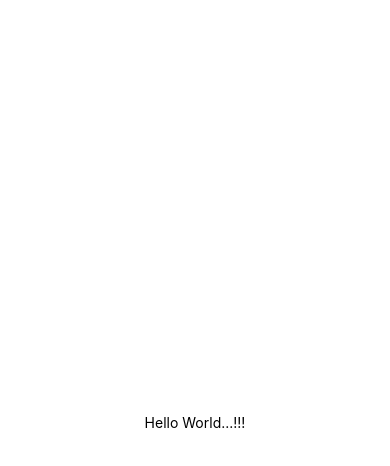
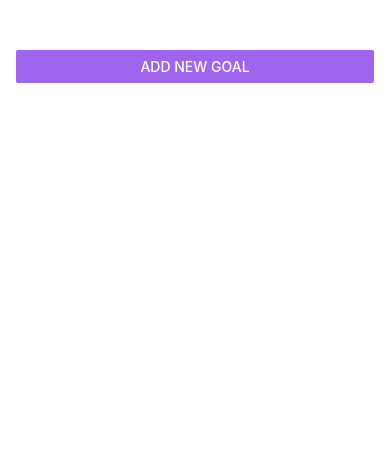
Before and after one commit to ankushKwd/learning-react-native, a React Native app: screen / in a window 390 px wide. Shown: the top 466 px of the page. Built offline with nearby package versions, Linux system fonts and the light colour scheme.

Commit message:
goals finished app

```diff
--- a/App.js
+++ b/App.js
@@ -1,20 +1,81 @@
-import { StatusBar } from 'expo-status-bar';
-import { StyleSheet, Text, View } from 'react-native';
+import { useState } from "react";
+import { StatusBar } from "expo-status-bar";
+import { StyleSheet, View, FlatList, Button } from "react-native";
+import GoalItem from "./components/GoalItem";
+import GoalInput from "./components/GoalInput";
 
 export default function App() {
+  const [modalIsVisible, setModalIsVisible] = useState(false);
+  const [courseGoals, setCourseGoals] = useState([]);
+
+  function startAddGoalHandler() {
+    setModalIsVisible(true);
+  }
+
+  function endAddGoalHandler() {
+    setModalIsVisible(false);
+  }
+
+  function addGoalHandler(enteredGoalText) {
+    if (enteredGoalText !== "") {
+      setCourseGoals((currentCourseGoals) => [
+        ...currentCourseGoals,
+        { text: enteredGoalText, id: Math.random().toString() },
+      ]);
+      setModalIsVisible(false);
+    }
+  }
+
+  function deleteGoalHandler(id) {
+    setCourseGoals((currentCourseGoals) => {
+      return currentCourseGoals.filter((goal) => goal.id !== id);
+    });
+  }
+
   return (
-    <View style={styles.container}>
-      <Text>Hello World...!!!</Text>
-      <StatusBar style="auto" />
-    </View>
+    <>
+      <StatusBar style="light" />
+      <View style={styles.appContainer}>
+        <Button
+          title="Add New Goal"
+          color="#a065ec"
+          onPress={startAddGoalHandler}
+        />
+        <GoalInput
+          addGoalHandler={addGoalHandler}
+          endAddGoal={endAddGoalHandler}
+          modalIsVisible={modalIsVisible}
+        />
+        <View style={styles.goalsContainer}>
+          <FlatList
+            data={courseGoals}
+            renderItem={(itemData) => {
+              return (
+                <GoalItem
+                  itemData={itemData}
+                  id={itemData.item.id}
+                  onDeleteGoal={deleteGoalHandler}
+                />
+              );
+            }}
+            keyExtractor={(item, index) => {
+              return item.id;
+            }}
+            alwaysBounceVertical={false}
+          />
+        </View>
+      </View>
+    </>
   );
 }
 
 const styles = StyleSheet.create({
-  container: {
+  appContainer: {
     flex: 1,
-    backgroundColor: '#fff',
-    alignItems: 'center',
-    justifyContent: 'center',
+    paddingTop: 50,
+    paddingHorizontal: 16,
+  },
+  goalsContainer: {
+    flex: 6,
   },
 });
--- a/app.json
+++ b/app.json
@@ -7,6 +7,7 @@
     "icon": "./assets/icon.png",
     "userInterfaceStyle": "light",
     "newArchEnabled": true,
+    "backgroundColor": "#1e085a",
     "splash": {
       "image": "./assets/splash-icon.png",
       "resizeMode": "contain",
--- /dev/null
+++ b/components/GoalInput.js
@@ -0,0 +1,85 @@
+import { useState } from "react";
+import {
+  StyleSheet,
+  View,
+  Button,
+  TextInput,
+  Modal,
+  Image,
+} from "react-native";
+
+const GoalInput = ({
+  goalInputHandler,
+  addGoalHandler,
+  modalIsVisible,
+  endAddGoal,
+}) => {
+  const [enteredGoalText, setEnteredGoalText] = useState("");
+
+  function goalInputHandler(enteredText) {
+    setEnteredGoalText(enteredText);
+  }
+
+  function addGoal() {
+    addGoalHandler(enteredGoalText);
+    setEnteredGoalText("");
+  }
+  return (
+    <Modal visible={modalIsVisible} animationType="slide">
+      <View style={styles.inputContainer}>
+        <Image
+          style={styles.image}
+          source={require("../assets/images/goal.png")}
+        />
+        <TextInput
+          style={styles.textInput}
+          placeholder="Your course goal..!!!"
+          onChangeText={goalInputHandler}
+          value={enteredGoalText}
+        />
+        <View style={styles.buttonContainer}>
+          <View style={styles.button}>
+            <Button title="Add goals" onPress={addGoal} color="#5e0acc" />
+          </View>
+          <View style={styles.button}>
+            <Button title="Cancel" onPress={endAddGoal} color="#f31282" />
+          </View>
+        </View>
+      </View>
+    </Modal>
+  );
+};
+
+export default GoalInput;
+
+const styles = StyleSheet.create({
+  inputContainer: {
+    flex: 1,
+    padding: 16,
+    justifyContent: "center",
+    alignItems: "center",
+    backgroundColor: "#311b6b",
+  },
+  image: {
+    width: 100,
+    height: 100,
+    margin: 20,
+  },
+  textInput: {
+    borderWidth: 1,
+    borderColor: "#e4d0ff",
+    backgroundColor: "#e4d0ff",
+    color: "#120438",
+    borderRadius: 6,
+    width: "100%",
+    padding: 16,
+  },
+  buttonContainer: {
+    flexDirection: "row",
+    marginTop: 16,
+  },
+  button: {
+    width: "32%",
+    marginHorizontal: 8,
+  },
+});
--- /dev/null
+++ b/components/GoalItem.js
@@ -0,0 +1,32 @@
+import { StyleSheet, View, Text, Pressable } from "react-native";
+
+const GoalItem = ({ itemData, onDeleteGoal, id }) => {
+  return (
+    <View style={styles.goalItem}>
+      <Pressable
+        android_ripple={{ color: "#dddddd" }}
+        onPress={() => onDeleteGoal(id)}
+        style={({ pressed }) => pressed && styles.pressedItem}
+      >
+        <Text style={styles.goalText}>{itemData.item.text}</Text>
+      </Pressable>
+    </View>
+  );
+};
+
+export default GoalItem;
+
+const styles = StyleSheet.create({
+  goalItem: {
+    margin: 8,
+    borderRadius: 6,
+    backgroundColor: "#5e0acc",
+  },
+  pressedItem: {
+    opacity: 0.5,
+  },
+  goalText: {
+    padding: 8,
+    color: "white",
+  },
+});
```
Also changed, not shown: assets/images/goal.png (added).
